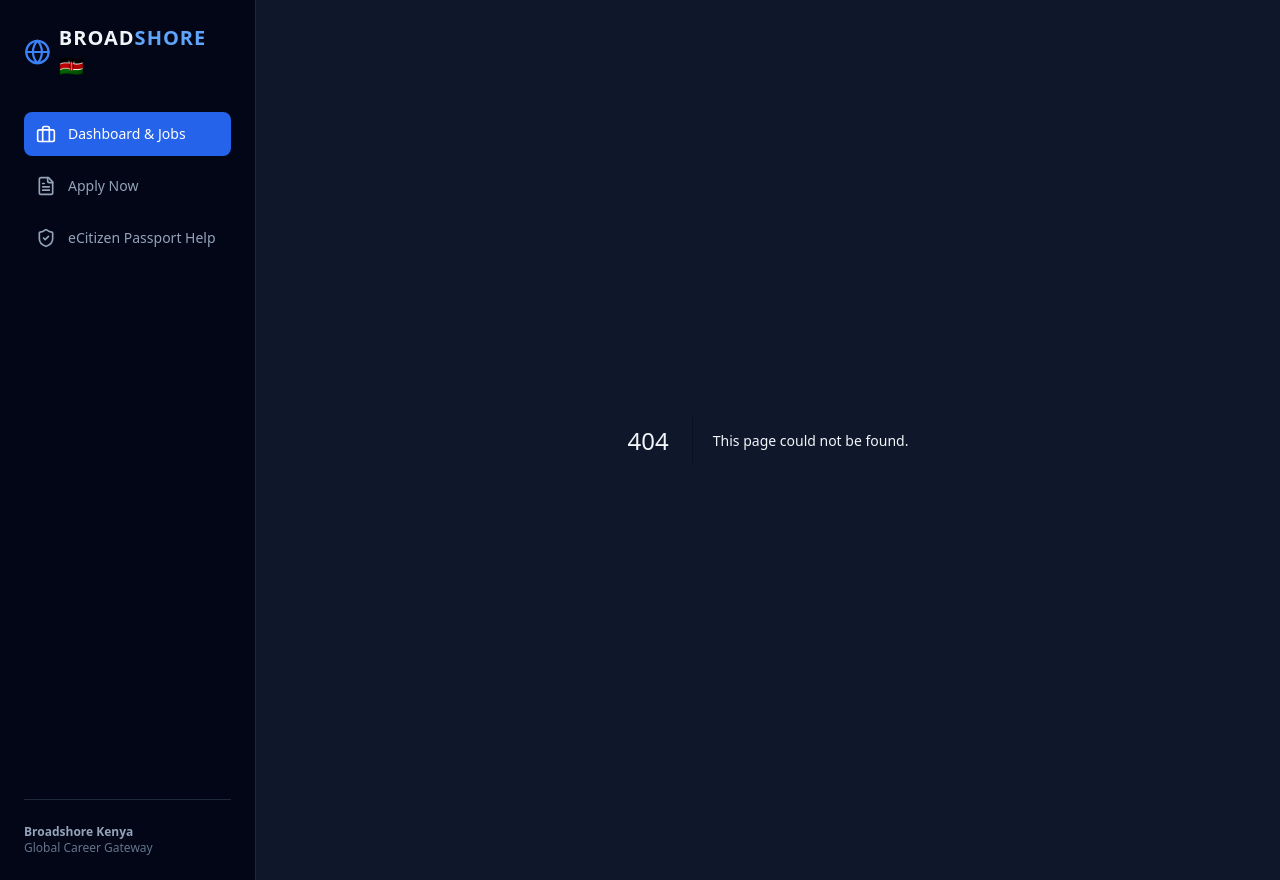
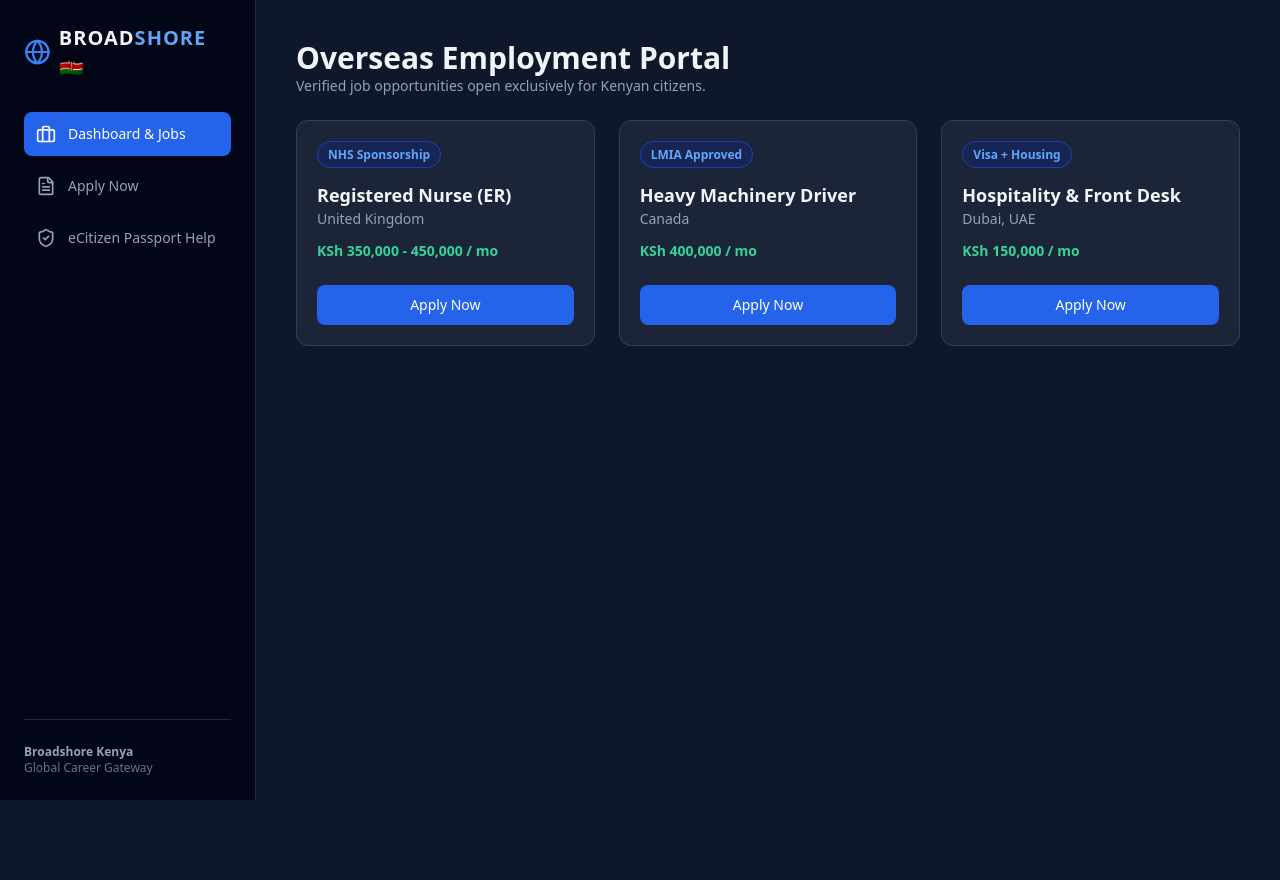
Before and after one commit to protichenoch1/broadshoree, a Next.js app: page /dashboard in a window 1280 px wide. Before the commit this address had no page. After the commit the page ends 800 px from the top, so only its background shows below. Built offline with nearby package versions, Linux system fonts and the light colour scheme.

Commit message:
Create DashboardPage component for job listings
This file implements a dashboard page that displays verified job opportunities for Kenyan citizens, including job titles, countries, salaries, and application links.

```diff
--- /dev/null
+++ b/app/dashboard/page.js
@@ -0,0 +1,39 @@
+'use client';
+import { useState } from 'react';
+import Link from 'next/link';
+
+export default function DashboardPage() {
+  const [jobs] = useState([
+    { id: 1, title: 'Registered Nurse (ER)', country: 'United Kingdom', salary: 'KSh 350,000 - 450,000 / mo', tag: 'NHS Sponsorship' },
+    { id: 2, title: 'Heavy Machinery Driver', country: 'Canada', salary: 'KSh 400,000 / mo', tag: 'LMIA Approved' },
+    { id: 3, title: 'Hospitality & Front Desk', country: 'Dubai, UAE', salary: 'KSh 150,000 / mo', tag: 'Visa + Housing' },
+  ]);
+
+  return (
+    <div className="space-y-6">
+      <div>
+        <h1 className="text-2xl md:text-3xl font-bold text-slate-100">Overseas Employment Portal</h1>
+        <p className="text-slate-400 text-sm">Verified job opportunities open exclusively for Kenyan citizens.</p>
+      </div>
+
+      <div className="grid grid-cols-1 md:grid-cols-2 lg:grid-cols-3 gap-6">
+        {jobs.map((job) => (
+          <div key={job.id} className="bg-slate-800/80 border border-slate-700 p-5 rounded-xl flex flex-col justify-between">
+            <div>
+              <span className="text-xs font-semibold bg-blue-950 text-blue-400 border border-blue-800 px-2.5 py-1 rounded-full">{job.tag}</span>
+              <h2 className="text-lg font-bold mt-4 text-slate-100">{job.title}</h2>
+              <p className="text-slate-400 text-sm">{job.country}</p>
+              <p className="text-emerald-400 font-semibold mt-3 text-sm">{job.salary}</p>
+            </div>
+            <Link
+              href={`/apply?job=${encodeURIComponent(job.title)}`}
+              className="mt-6 w-full bg-blue-600 hover:bg-blue-500 text-white text-center py-2.5 rounded-lg font-medium text-sm transition block"
+            >
+              Apply Now
+            </Link>
+          </div>
+        ))}
+      </div>
+    </div>
+  );
+}
```
